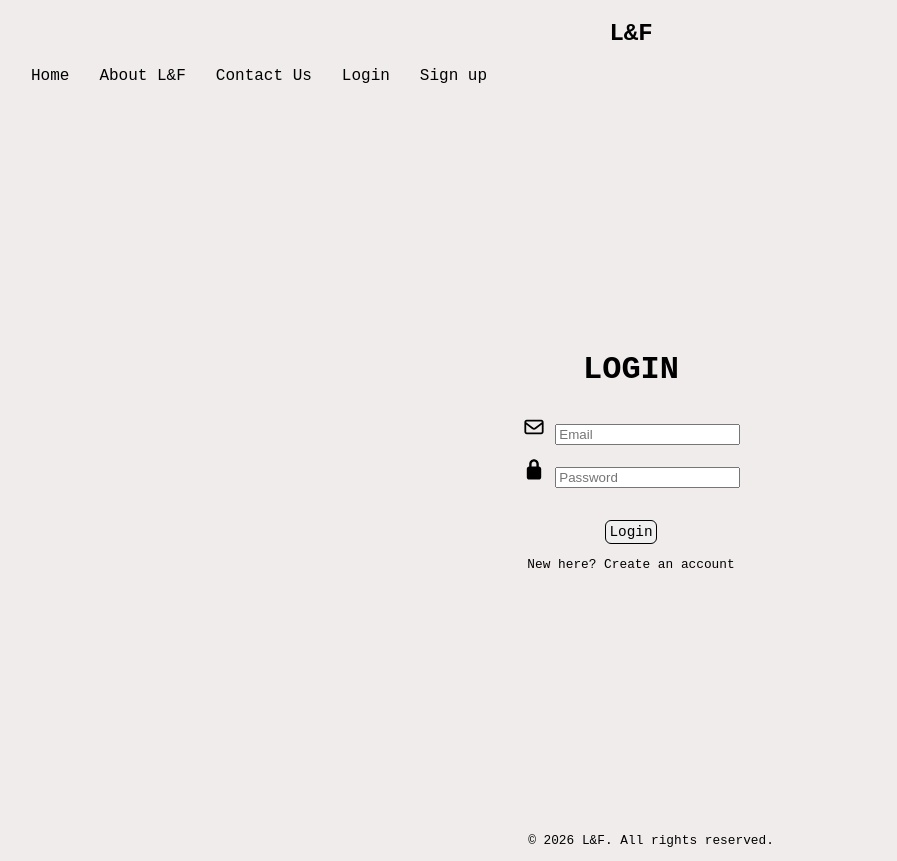
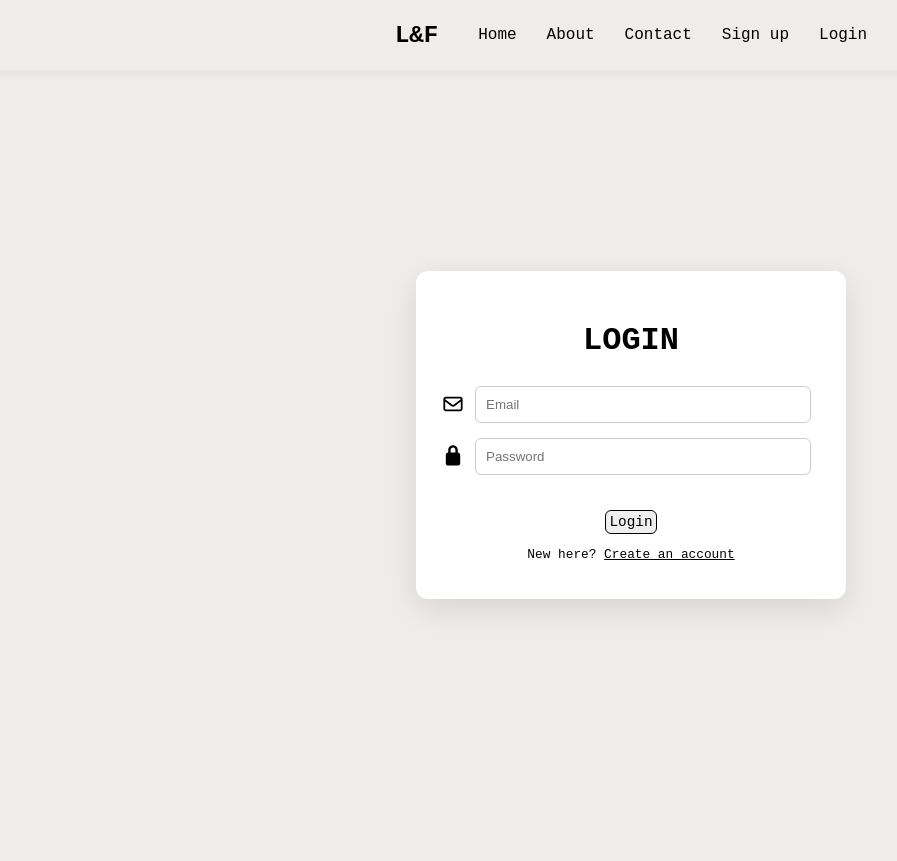
Before and after one commit to philosophersApple/Lost-Found_website, a plain HTML site: page login.html in a window 1280 px wide. Shown: the whole page, without its empty margins (9-906 px from the left). After the commit the page ends 800 px from the top, so only its background shows below. Drawn offline with Linux system fonts and the light colour scheme.

Commit message:
restyled the navbar

```diff
--- a/login.html
+++ b/login.html
@@ -13,10 +13,10 @@
             <h2><a href="index.html">L&F</a></h2>
             <ul>
                 <li><a href="index.html">Home</a></li>
-                <li><a href="aboutMe.html">About L&F</a></li>
-                <li><a href="contact.html">Contact Us</a></li>
+                <li><a href="aboutMe.html">About</a></li>
+                <li><a href="contact.html">Contact</a></li>
+                <li><a href="signup.html">Sign up</a></li>
                 <li><a href="login.html">Login</a></li>
-                <li><a href="signup.html">Sign up</a></li>
             </ul>
         </nav>
     </header>
@@ -40,8 +40,8 @@
             <p>New here? <a href="signup.html">Create an account</a></p>
         </form>
     </section>
-    <footer>
+    <!-- <footer>
         <p>© 2026 L&F. All rights reserved.</p>
-    </footer>
+    </footer> -->
 </body>
 </html>
--- a/styles.css
+++ b/styles.css
@@ -11,7 +11,12 @@ body a{
     color: black;
 }
 .navbar {
+    display: flex;
+    justify-content: center;
+    align-items: center;
     height: 70px;
+    /* border-bottom: 1px solid ; */
+    box-shadow: 0 2px 10px rgba(0,0,0,0.05);
 }
 .navbar h2 a{
     color: black;
@@ -25,7 +30,7 @@ body a{
     color: black;
 }
 .navbar ul a:hover {
-    color: blue;
+    color: #555;
     cursor: cell;
 }
 .navbar h2 a:hover {
@@ -39,7 +44,7 @@ body a{
     justify-content: center;
     align-items: center;
 }
- #signup_form {
+#signup_form {
     width: 100%;
     max-width: 380px;
     padding: 25px;
@@ -99,13 +104,48 @@ section p{
     background-color:rgb(226, 218, 218) ;
     padding: 5px;
 }
-footer{
+form p a{
+    text-decoration: underline;
+}
+/* footer{
     /* background-color: rgb(252, 250, 250); */
     /* margin-bottom: 10px; */
-    font-size: 0.8rem;
+    /* font-size: 0.8rem; */
     /* position: fixed; */
     /* bottom: 0; */
-    text-align: center;
-    margin-left: 40px;
+    /* text-align: center;
+    margin-left: 40px; */
+/* }
+/* Login */
+#login_form {
+    width: 100%;
+    max-width: 380px;
+    padding: 25px;
+    border-radius: 12px;
+    background: #ffffff;
+    box-shadow: 0 10px 30px rgba(0,0,0,0.1);
 }
-/* Login */
+#login_form div {
+    display: flex;
+    align-items: center;
+    gap: 10px;
+    margin-bottom: 15px;
+    position: relative;
+}
+#login_form label {
+    display: flex;
+    align-items: center;
+}
+#login_form input {
+    flex: 1;
+    padding: 10px;
+    border: 1px solid #ccc;
+    border-radius: 6px;
+    outline: none;
+}
+#login_form input:hover{
+    border-color: rgba(61, 57, 57, 0.479);
+}
+#login_form input:focus {
+    border-color: #333;
+}
```
Also changed, not shown: index.html (+4 -2 lines), signup.html (+4 -4 lines).
